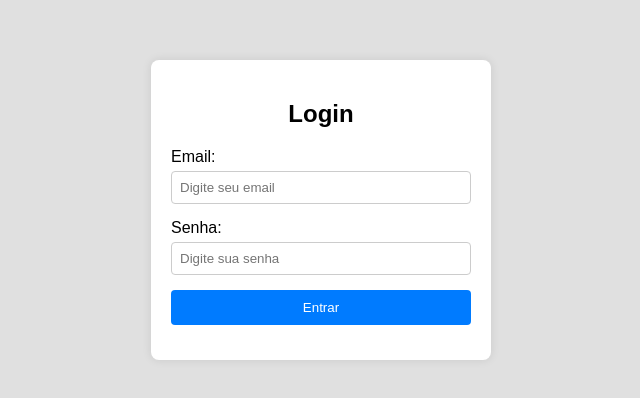
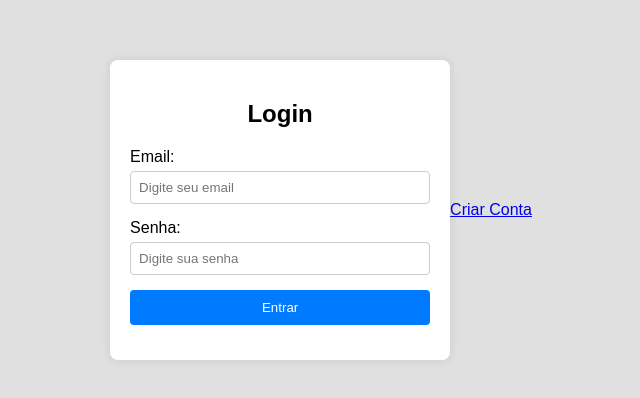
Before and after one commit to eliseuCyberdyni/MetaOrkut.com, a plain HTML site: page index.html in a window 1280 px wide. Shown: the part 190-588 px from the top of the page, without its empty margins (319-959 px from the left). Drawn offline with Linux system fonts and the light colour scheme.

Commit message:
Update index.html
atualizado

```diff
--- a/index.html
+++ b/index.html
@@ -72,6 +72,9 @@
             </div>
         </form>
     </div>
+<a href="formulario.html"><p>Criar Conta<p></a>
+
+
 
 </body>
 </html>
```
